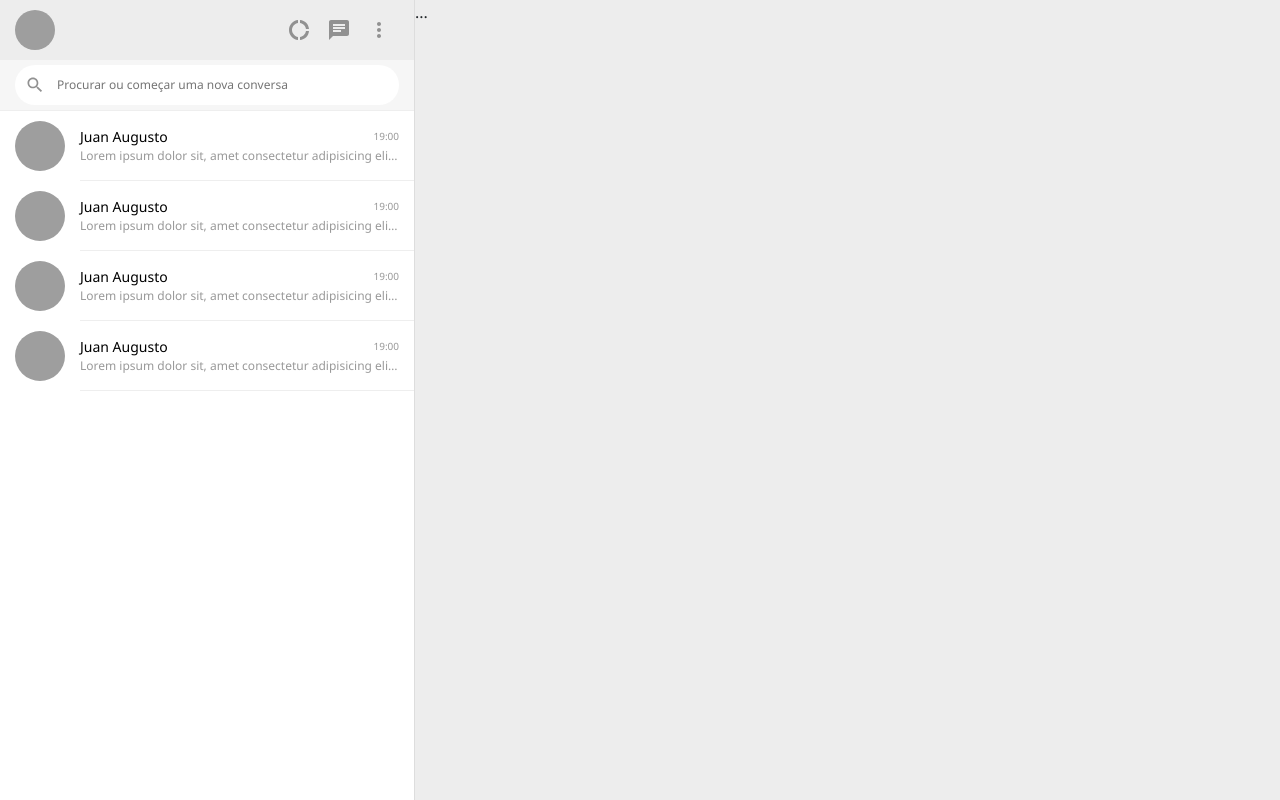
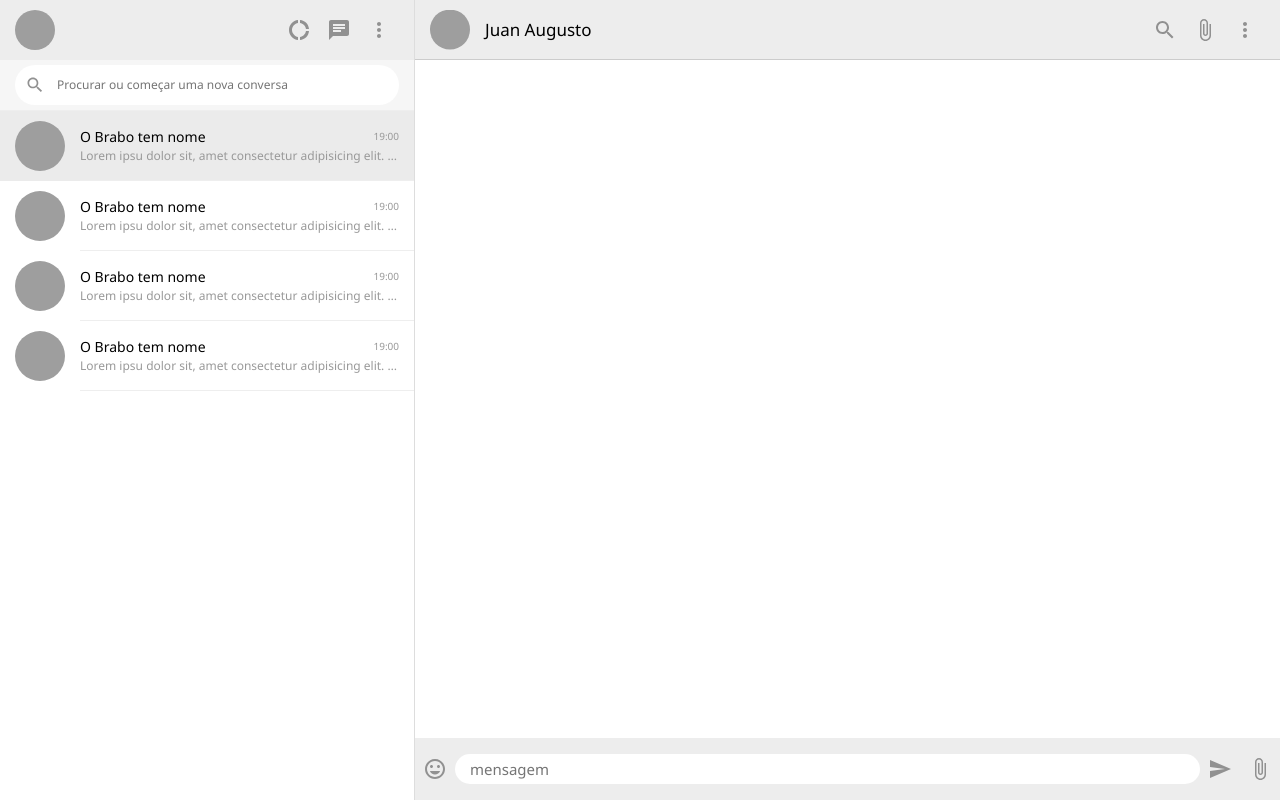
Before and after one commit to Juan-Augusto/WhatsApp-prototype, a React (Create React App) app: page / in a window 1280 px wide. Both pictures are taken after a click on the element 207 px from the left and 146 px from the top of the page. Built offline with nearby package versions, Linux system fonts and the light colour scheme; grey boxes are pictures that could not be loaded.

Commit message:
Chat header

```diff
--- a/src/App.js
+++ b/src/App.js
@@ -48,6 +48,8 @@ function App() {
             chatList.map((item, key) => (
               <ChatListStandard
                 key={key}
+                data={item}
+                active={activeChat.chatId === chatList[key].chatId}
                 onClick={()=>setActiveChat(chatList[key])}
               />
             ))
@@ -60,10 +62,11 @@ function App() {
           <ChatWindow/>
         }
         {
-
           activeChat.chatId === undefined &&
           <ChatIntro/>
+
         }
+
       </div>
     </div>
   );
--- a/src/Components/ChatListItem.jsx
+++ b/src/Components/ChatListItem.jsx
@@ -1,21 +1,21 @@
 import "./ChatListItemStyle.css"
 
-export const ChatListStandard = ({onClick}) => {
+export const ChatListStandard = ({onClick, active, data}) => {
     return(
         <div
-            className="chatListItem"
+            className={`chatListItem ${active?'active':''}`}
             onClick={onClick}
         >
-            <img className="chatListItem--avatar" src="https://www.w3schools.com/howto/img_avatar2.png" alt="" />
+            <img className="chatListItem--avatar" src={data.image} alt="" />
             <div className="chatListItem--lines">
                 <div className="chatListItem--line">
-                    <div className="chatListItem--name">Juan Augusto</div>
+                    <div className="chatListItem--name">{data.title}</div>
                     <div className="chatListItem--date">19:00</div>
                 </div>
                 <div className="chatListItem--line">
                     <div className="chatListItem--lastMsg">
                         <p>
-                            Lorem ipsum dolor sit, amet consectetur adipisicing elit. Quisquam alias quidem praesentium reprehenderit nostrum reiciendis rerum voluptatem, quod eos officia sed nam. Alias quo iure ducimus tenetur, natus harum reiciendis quas eaque, ex blanditiis veritatis non exercitationem eveniet aut autem a nostrum ab rem. Eum quas accusamus cumque placeat unde!
+                            Lorem ipsu dolor sit, amet consectetur adipisicing elit. Quisquam alias quidem praesentium reprehenderit nostrum reiciendis rerum voluptatem, quod eos officia sed nam. Alias quo iure ducimus tenetur, natus harum reiciendis quas eaque, ex blanditiis veritatis non exercitationem eveniet aut autem a nostrum ab rem. Eum quas accusamus cumque placeat unde!
                         </p>
                     </div>
                 </div>
--- a/src/Components/ChatListItemStyle.css
+++ b/src/Components/ChatListItemStyle.css
@@ -7,6 +7,9 @@
 }
 .chatListItem:hover{
     background-color: #f5f5f5;
+}
+.chatListItem.active{
+    background-color: #ebebeb;
 }
 .chatListItem--avatar{
     width: 50px;
--- a/src/Components/ChatWindow.jsx
+++ b/src/Components/ChatWindow.jsx
@@ -1,9 +1,60 @@
-import './ChatWindowStyle.css'
+import "./ChatWindowStyle.css";
+import SearchIcon from "@material-ui/icons/Search";
+import AttachFileIcon from "@material-ui/icons/AttachFile";
+import MoreVertIcon from "@material-ui/icons/MoreVert";
+import CloseIcon from "@material-ui/icons/Close";
+import InsertEmoticonIcon from "@material-ui/icons/InsertEmoticon";
+import SendIcon from "@material-ui/icons/Send";
+import MicIcon from "@material-ui/icons/Mic";
 
 export const ChatWindow = () => {
-    return(
-        <div>
-            ...
+  return (
+    <div className="chatWindow">
+      <div className="chatWindow--header">
+        <div className="chatWindow--headerInfo">
+          <img
+            className="chatWindow--avatar"
+            src="https://www.w3schools.com/howto/img_avatar2.png"
+            alt=""
+          />
+          <div className="chatWindow--name">Juan Augusto</div>
         </div>
-    );
-}
+          <div className="chatWindow--headerButtons">
+            <div className="chatWindow--btn">
+              <SearchIcon style={{ color: "#919191" }} />
+            </div>
+            <div className="chatWindow--btn">
+              <AttachFileIcon style={{ color: "#919191" }} />
+            </div>
+            <div className="chatWindow--btn">
+              <MoreVertIcon style={{ color: "#919191" }} />
+            </div>
+          </div>
+
+      </div>
+      <div className="chatWindow--body"></div>
+      <div className="chatWindow--footer">
+        <div className="chatWindow--pre">
+          <div className="chatWindow--btn">
+            <InsertEmoticonIcon style={{ color: "#919191" }} />
+          </div>
+        </div>
+        <div className="chatWindow--inputArea">
+          <input
+            className="chatWindow--input"
+            type="text"
+            placeholder="mensagem"
+          />
+        </div>
+        <div className="chatWindow--pos">
+          <div className="chatWindow--btn">
+            <SendIcon style={{ color: "#919191" }} />
+          </div>
+          <div className="chatWindow--btn">
+            <AttachFileIcon style={{ color: "#919191" }} />
+          </div>
+        </div>
+      </div>
+    </div>
+  );
+};
--- a/src/Components/ChatWindowStyle.css
+++ b/src/Components/ChatWindowStyle.css
@@ -0,0 +1,74 @@
+.chatWindow{
+    display: flex;
+    flex-direction: column;
+    height: 100%;
+}
+
+.chatWindow--header{
+    height: 60px;
+    border-bottom: 1px solid #ccc;
+    display: flex;
+    justify-content: space-between;
+    align-items: center;
+}
+.chatWindow--headerInfo{
+    display: flex;
+    align-items: center;
+    cursor: pointer;
+
+}
+.chatWindow--avatar{
+    width: 40px;
+    height: 40px;
+    clip-path: circle();
+    margin: 5px 15px;
+
+
+}
+.chatWindow--name{
+    font-size: 17px;
+    color: #000;
+}
+.chatWindow--headerButtons{
+    display: flex;
+    align-items: center;
+    margin-right: 15px;
+}
+.chatWindow--btn{
+    width: 40px;
+    height: 40px;
+    clip-path: circle();
+    display: flex;
+    justify-content: center;
+    align-items: center;
+    cursor: pointer;
+}
+.chatWindow--body{
+    flex: 1;
+    background-color: #fff;
+}
+.chatWindow--footer{
+    height: 62px;
+    display: flex;
+    align-items: center;
+}
+.chatWindow--pre{
+    display: flex;
+}
+.chatWindow--inputArea{
+    flex: 1;
+}
+.chatWindow--input{
+    width: 100%;
+    height: 100%;
+    border: 0;
+    outline: 0;
+    background-color: #fff;
+    border-radius: 20px;
+    font-size: 15px;
+    color: #4a4a4a;
+    padding: 5px 15px;
+}
+.chatWindow--pos{
+    display: flex;
+}
```
